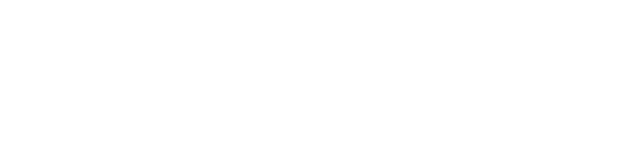
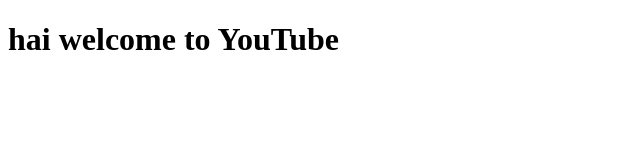
Before and after one commit to aaron-creator/youtube_cloned, a plain HTML site: page index.html in a window 1280 px wide. Shown: the whole page, without its empty margins (0-640 px from the left). Drawn offline with Linux system fonts and the light colour scheme.

Commit message:
modified

```diff
--- a/index.html
+++ b/index.html
@@ -3,7 +3,9 @@
   <head>
     <meta charset="UTF-8" />
     <meta name="viewport" content="width=device-width, initial-scale=1.0" />
-    <title>Youtube</title>
+    <title>YouTube</title>
   </head>
-  <body></body>
+  <body>
+    <h1>hai welcome to YouTube</h1>
+  </body>
 </html>
```
